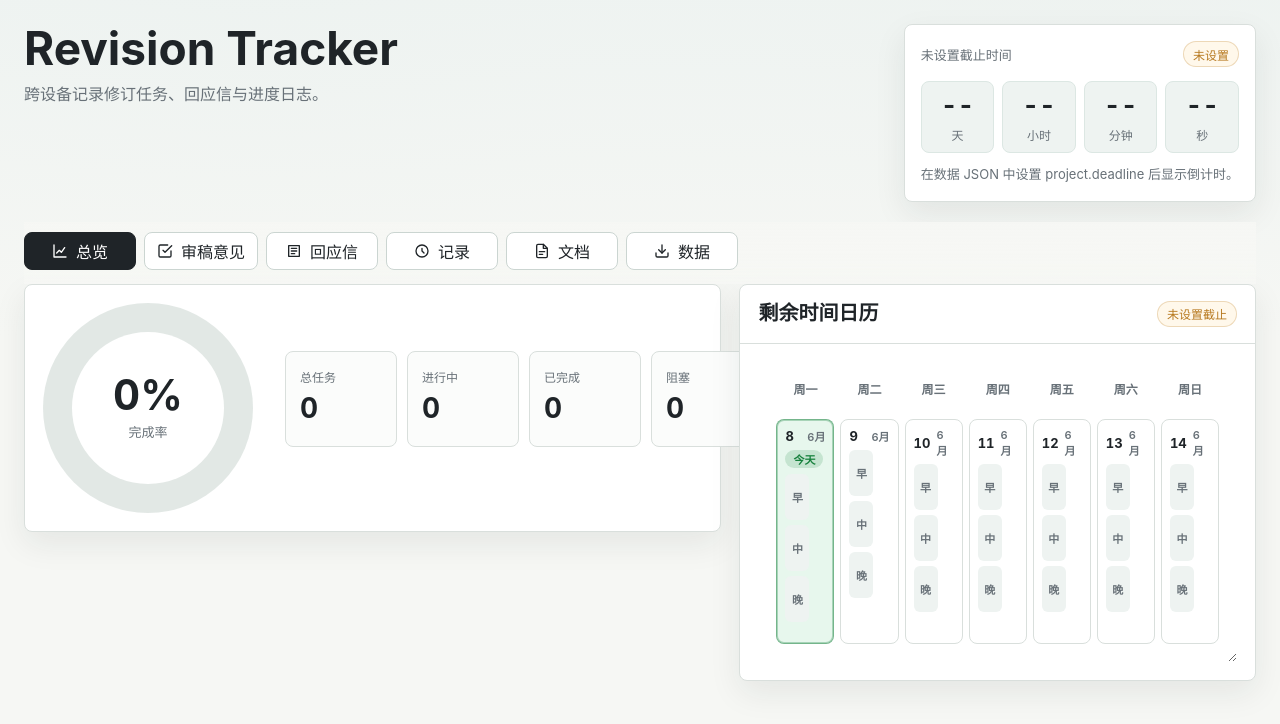
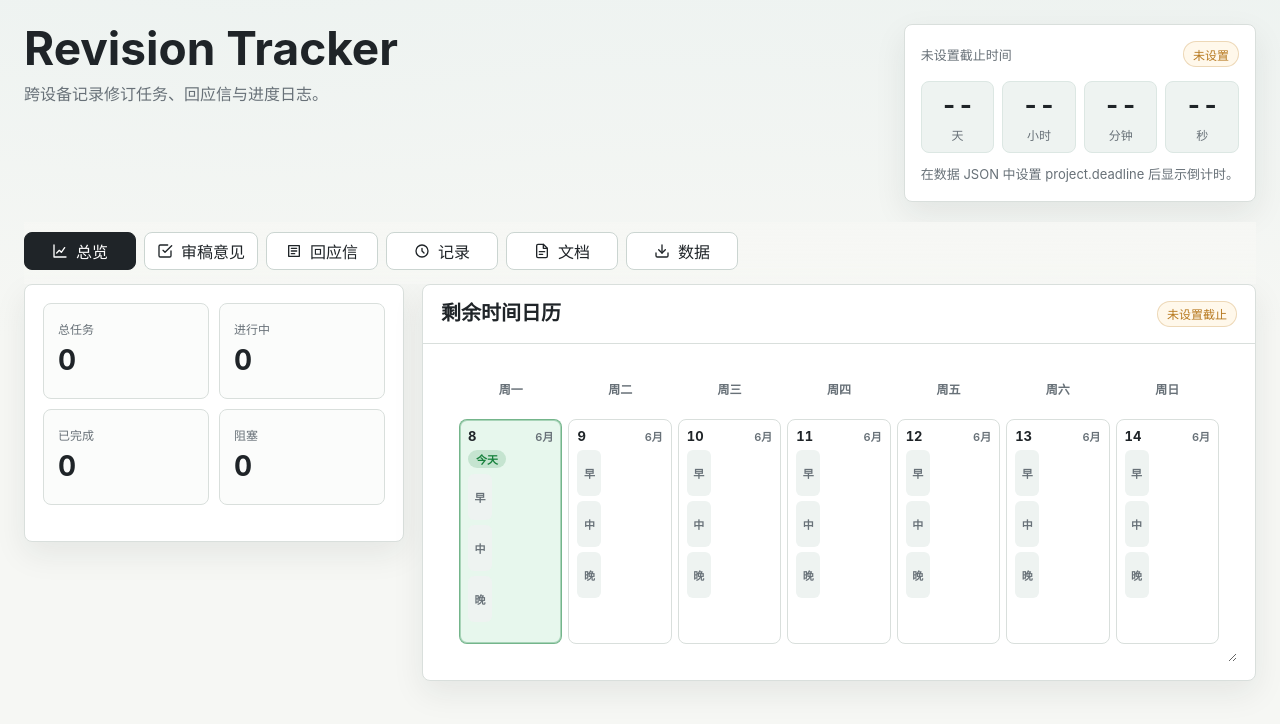
Before and after one commit to qiutao20/revise_tool, a plain HTML site: page index.html in a window 1280 px wide. Drawn offline with Linux system fonts and the light colour scheme.

Commit message:
Fix overview calendar layout

```diff
--- a/index.html
+++ b/index.html
@@ -251,9 +251,18 @@
 
     .overview-grid {
       display: grid;
-      grid-template-columns: 1.35fr 1fr;
+      grid-template-columns: minmax(320px, 380px) minmax(0, 1fr);
       gap: 18px;
       align-items: start;
+    }
+
+    .overview-grid > .band,
+    .overview-grid > .panel {
+      min-width: 0;
+    }
+
+    .overview-grid > .band {
+      overflow: hidden;
     }
 
     .band,
@@ -286,53 +295,12 @@
 
     .progress-wrap {
       display: grid;
-      grid-template-columns: 220px minmax(0, 1fr);
-      gap: 22px;
-      align-items: center;
-    }
-
-    .ring {
-      width: 210px;
-      aspect-ratio: 1;
-      border-radius: 50%;
-      display: grid;
-      place-items: center;
-      background: conic-gradient(var(--accent) var(--progress), #e2e8e5 0);
-      position: relative;
-    }
-
-    .ring::after {
-      content: "";
-      width: 152px;
-      aspect-ratio: 1;
-      border-radius: 50%;
-      background: var(--surface);
-      position: absolute;
-    }
-
-    .ring-label {
-      position: relative;
-      z-index: 1;
-      text-align: center;
-    }
-
-    .ring-label strong {
-      display: block;
-      font-size: 42px;
-      line-height: 1;
-      font-variant-numeric: tabular-nums;
-    }
-
-    .ring-label span {
-      display: block;
-      margin-top: 6px;
-      color: var(--muted);
-      font-size: 13px;
+      gap: 18px;
     }
 
     .metrics {
       display: grid;
-      grid-template-columns: repeat(4, minmax(112px, 1fr));
+      grid-template-columns: repeat(2, minmax(0, 1fr));
       gap: 10px;
     }
 
@@ -426,6 +394,7 @@
       background: #fbfcfb;
       text-align: left;
       white-space: normal;
+      overflow: hidden;
     }
 
     .opinion-overview-row:hover {
@@ -446,6 +415,8 @@
       display: grid;
       gap: 10px;
       padding: 18px;
+      min-width: 0;
+      overflow: hidden;
     }
 
     .milestone {
@@ -482,9 +453,10 @@
       gap: 10px;
       padding: 18px;
       width: 100%;
-      min-width: 360px;
+      max-width: 100%;
+      min-width: 0;
       min-height: 300px;
-      resize: both;
+      resize: vertical;
       overflow: auto;
     }
 
@@ -936,9 +908,6 @@
         grid-template-columns: repeat(2, minmax(0, 1fr));
       }
 
-      .ring {
-        margin: 0 auto;
-      }
     }
 
     @media (max-width: 760px) {
@@ -980,9 +949,6 @@
         min-width: 96px;
       }
 
-      .ring {
-        width: min(210px, 78vw);
-      }
     }
   </style>
 </head>
@@ -1040,12 +1006,6 @@
         <div class="overview-grid">
           <section class="band">
             <div class="progress-wrap">
-              <div class="ring" id="progressRing" style="--progress: 0deg">
-                <div class="ring-label">
-                  <strong id="progressPercent">0%</strong>
-                  <span>完成率</span>
-                </div>
-              </div>
               <div>
                 <div class="metrics">
                   <div class="metric"><span>总任务</span><strong id="metricTotal">0</strong></div>
@@ -1340,6 +1300,14 @@
 
     const defaultTasks = [];
     const defaultMilestones = [];
+    const hiddenMilestoneTitles = new Set([
+      "修订论点定稿",
+      "方法与理论段落完成",
+      "实验图表更新",
+      "回应信初稿",
+      "最终检查",
+      "提交"
+    ]);
 
     const defaultProject = {
       title: "Revision Tracker",
@@ -1425,6 +1393,10 @@
       return result;
     }
 
+    function normalizeMilestones(milestones) {
+      return (Array.isArray(milestones) ? milestones : []).filter(item => !hiddenMilestoneTitles.has(item?.title));
+    }
+
     function normalizeState(input, fallback = defaultState) {
       const source = input && typeof input === "object" ? input : {};
       const base = fallback && typeof fallback === "object" ? fallback : defaultState;
@@ -1434,7 +1406,7 @@
         tasks: mergeDefaultTasks(rawTasks),
         logs: Array.isArray(source.logs) ? source.logs : (Array.isArray(base.logs) ? base.logs : []),
         calendarNotes: normalizeCalendarNotes(source.calendarNotes && typeof source.calendarNotes === "object" ? source.calendarNotes : (base.calendarNotes || {})),
-        milestones: Array.isArray(source.milestones) ? source.milestones : (Array.isArray(base.milestones) ? base.milestones : []),
+        milestones: normalizeMilestones(Array.isArray(source.milestones) ? source.milestones : base.milestones),
         ui: { ...defaultState.ui, ...(base.ui || {}), ...(source.ui || {}), notesExpanded: false },
         letter: { ...defaultState.letter, ...(base.letter || {}), ...(source.letter || {}) }
       };
@@ -2126,9 +2098,6 @@
       const done = state.tasks.filter(task => task.status === "done").length;
       const doing = state.tasks.filter(task => task.status === "doing").length;
       const blocked = state.tasks.filter(task => task.status === "blocked").length;
-      const percent = total ? Math.round((done / total) * 100) : 0;
-      $("#progressPercent").textContent = `${percent}%`;
-      $("#progressRing").style.setProperty("--progress", `${percent * 3.6}deg`);
       $("#metricTotal").textContent = total;
       $("#metricDoing").textContent = doing;
       $("#metricDone").textContent = done;
@@ -2159,7 +2128,7 @@
       $("#nextMilestone").textContent = deadline ? (remainingDays ? `剩余 ${remainingDays} 天` : "已到截止") : "未设置截止";
 
       const milestoneMap = new Map();
-      (state.milestones || defaultMilestones).forEach(item => {
+      normalizeMilestones(state.milestones || defaultMilestones).forEach(item => {
         if (!milestoneMap.has(item.date)) milestoneMap.set(item.date, []);
         milestoneMap.get(item.date).push(item.title);
       });
```
